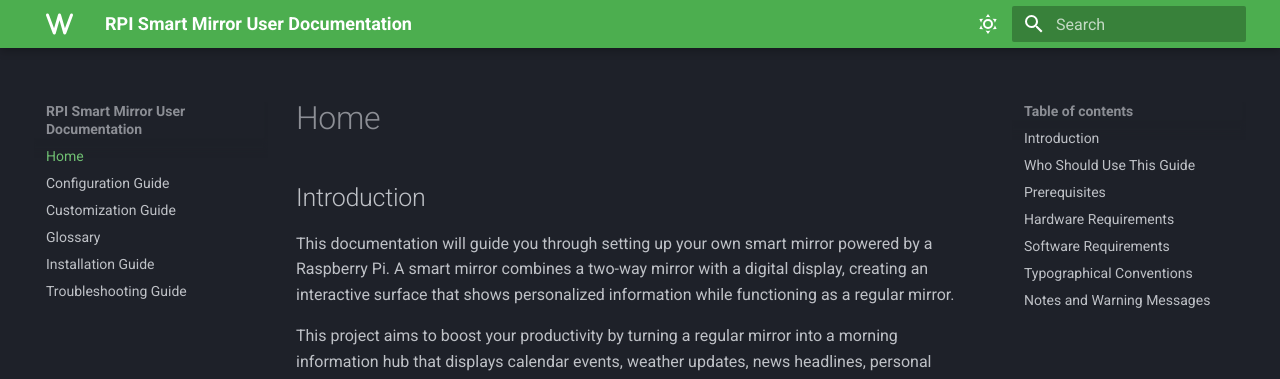
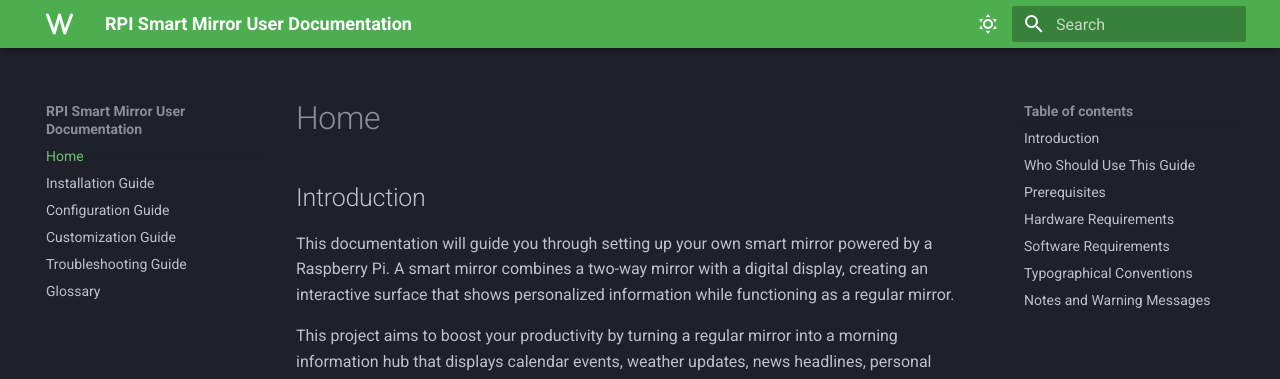
Before and after one commit to 9DSG9/MKDocs, an MkDocs documentation site: the page built from docs/index.md, in a window 1280 px wide. Shown: the top 379 px of the page. Built offline with MkDocs 1.6.1 and Material for MkDocs 9.7.7, drawn with Linux system fonts in a browser that asks for light colours; some web fonts are replaced; some of the changed lines change nothing that is shown.

Commit message:
Correct ordering of nav bar

```diff
--- a/mkdocs.yml
+++ b/mkdocs.yml
@@ -1,5 +1,13 @@
 site_name: RPI Smart Mirror User Documentation
 site_url: https://sitename.example
+nav:
+  - Home: index.md
+  - Installation Guide: installation.md
+  - Configuration Guide: configuration.md
+  - Customization Guide: customization.md
+  - Troubleshooting Guide: troubleshooting.md
+  - Glossary: glossary.md
+
 theme:
   name: material
   font:
```
